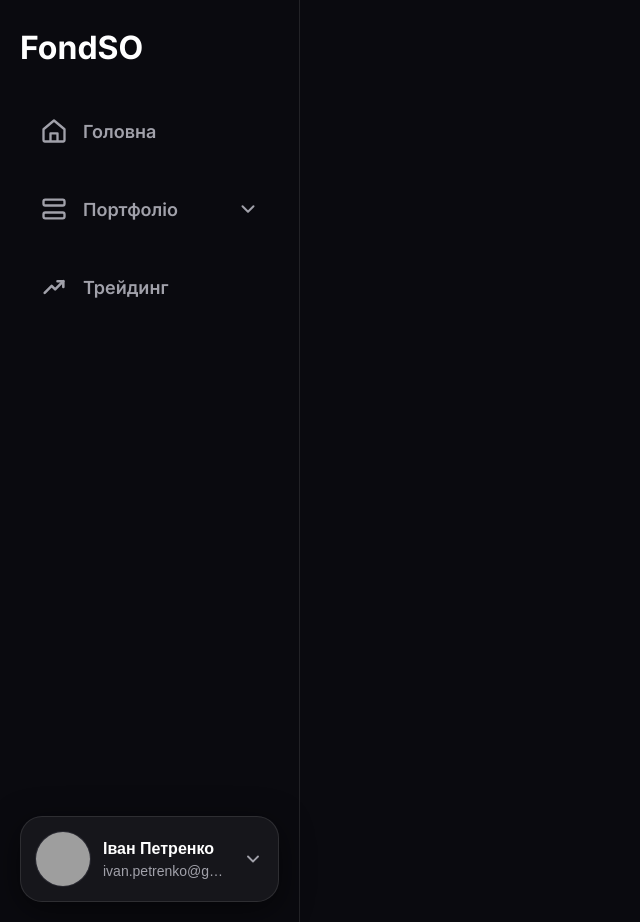
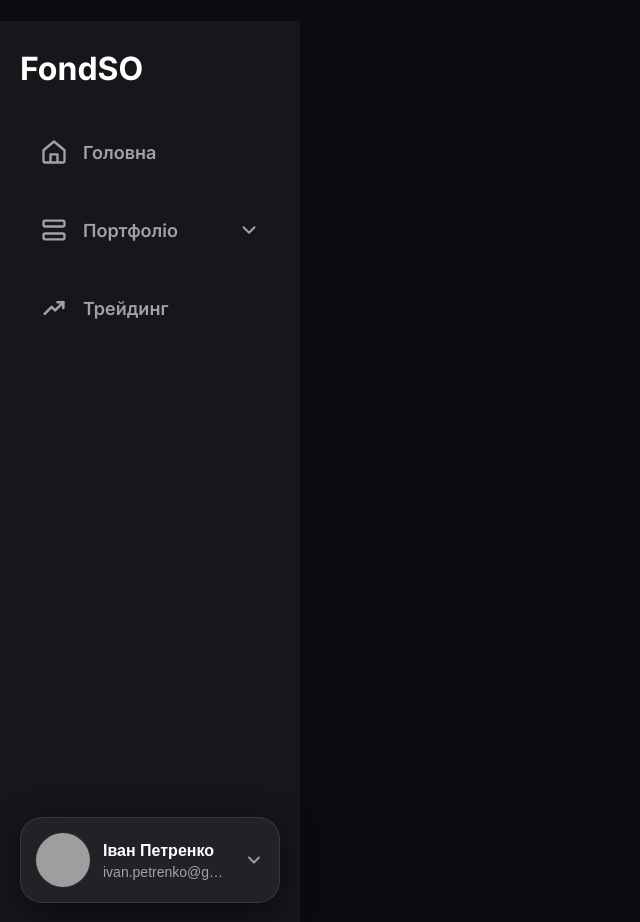
Before and after one commit to sstavh/FondSO, a Nuxt app: page / in a window 1280 px wide. Shown: the whole page, without its empty margins (0-640 px from the left). After the commit the page ends 800 px from the top, so only its background shows below. Built offline with nearby package versions, Linux system fonts and the light colour scheme; grey boxes are pictures that could not be loaded.

Commit message:
Header V3

```diff
--- a/app/components/Header.vue
+++ b/app/components/Header.vue
@@ -145,7 +145,10 @@ const currentComponent = computed(() => {
 </template>
 
 <style scoped>
+
 .layout-shell {
+    position: fixed; /* або absolute */
+  z-index: 9999;
   min-height: 100vh;
   display: grid;
   grid-template-columns: 300px 1fr;
@@ -154,12 +157,12 @@ const currentComponent = computed(() => {
 
 .sidebar {
   min-height: 100vh;
-  border-right: 1px solid var(--glass-border);
-  background: var(--bg-main);
+  border-right: 1px solid var(--accents);
+  background: var( --glass-bg);
 }
 
 .sidebar-inner {
-  min-height: 870px;
+  min-height: 850px;
   padding: 32px 20px 20px;
   display: flex;
   flex-direction: column;
--- a/app/pages/index.vue
+++ b/app/pages/index.vue
@@ -4,7 +4,7 @@ import Header from '~/components/Header.vue';
 
 <template>
     <Header/>
-
+<h1>is</h1>
 </template>
 
 <style scoped></style>
```
